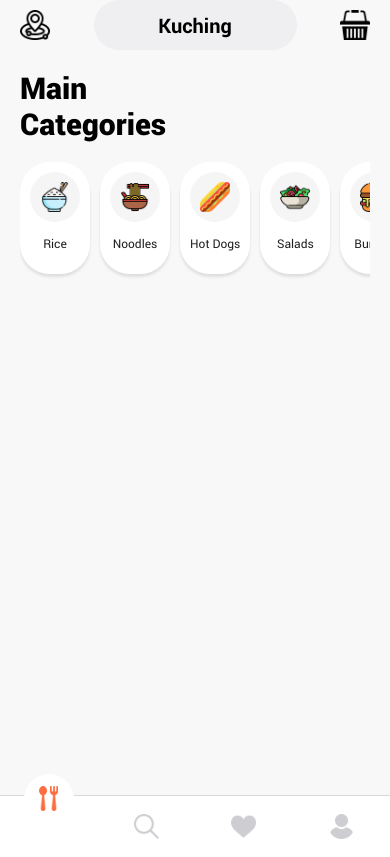
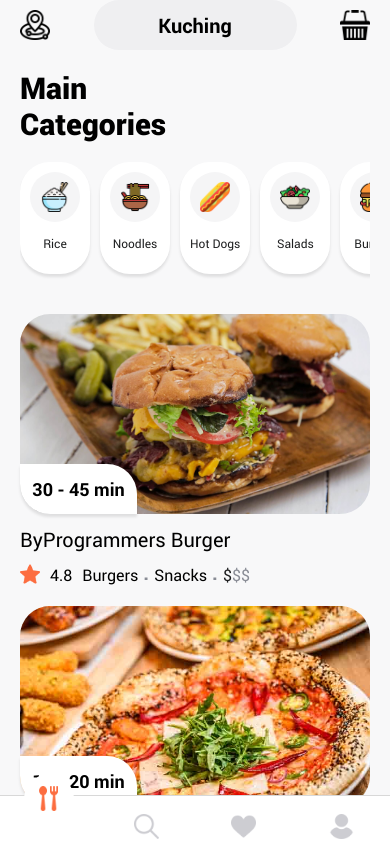
Before and after one commit to thiago-porto25/react-native-delivery-app, a React Native app: screen /Home in a window 390 px wide. Built offline with nearby package versions, Linux system fonts and the light colour scheme.

Commit message:
finish creation and styling of home screen

```diff
--- a/app.json
+++ b/app.json
@@ -13,9 +13,7 @@
     "updates": {
       "fallbackToCacheTimeout": 0
     },
-    "assetBundlePatterns": [
-      "**/*"
-    ],
+    "assetBundlePatterns": ["**/*"],
     "ios": {
       "supportsTablet": true
     },
--- a/components/home/Header.js
+++ b/components/home/Header.js
@@ -1,12 +1,9 @@
 import React from 'react'
 import { Text, View, TouchableOpacity, Image } from 'react-native'
-import AppLoading from 'expo-app-loading'
 import { icons, SIZES, COLORS, FONTS } from '../../constants'
 
-const Header = ({ fontsLoaded, currentLocation }) => {
-  return !fontsLoaded ? (
-    <AppLoading />
-  ) : (
+const Header = ({ currentLocation }) => {
+  return (
     <View style={{ flexDirection: 'row', height: 50 }}>
       <TouchableOpacity
         style={{
--- /dev/null
+++ b/components/home/RestaurantList.js
@@ -0,0 +1,130 @@
+import React from 'react'
+import {
+  StyleSheet,
+  Text,
+  View,
+  FlatList,
+  Image,
+  TouchableOpacity,
+} from 'react-native'
+import { SIZES, COLORS, FONTS, icons } from '../../constants'
+
+const RestaurantList = ({
+  restaurants,
+  styles,
+  categories,
+  currentLocation,
+  navigation,
+}) => {
+  function getCategoryNameById(id) {
+    const category = categories.filter((item) => item.id === id)
+
+    return category.length > 0 ? category[0].name : ''
+  }
+
+  const renderItem = ({ item }) => (
+    <TouchableOpacity
+      style={{ marginBottom: SIZES.padding * 2 }}
+      onPress={() =>
+        navigation.navigate('Restaurant', { item, currentLocation })
+      }
+    >
+      <View style={{ marginBottom: SIZES.padding }}>
+        <Image
+          source={item.photo}
+          resizeMode="cover"
+          style={{
+            width: '100%',
+            height: 200,
+            borderRadius: SIZES.radius,
+          }}
+        />
+
+        <View
+          style={{
+            position: 'absolute',
+            bottom: 0,
+            height: 50,
+            width: SIZES.width * 0.3,
+            backgroundColor: COLORS.white,
+            borderTopRightRadius: SIZES.radius,
+            borderBottomLeftRadius: SIZES.radius,
+            alignItems: 'center',
+            justifyContent: 'center',
+            ...styles.shadow,
+          }}
+        >
+          <Text style={{ ...FONTS.h4 }}>{item.duration}</Text>
+        </View>
+      </View>
+
+      <Text style={{ ...FONTS.body2 }}>{item.name}</Text>
+
+      <View style={{ marginTop: SIZES.padding, flexDirection: 'row' }}>
+        <Image
+          source={icons.star}
+          style={{
+            height: 20,
+            width: 20,
+            tintColor: COLORS.primary,
+            marginRight: 10,
+          }}
+        />
+
+        <Text style={{ ...FONTS.body3 }}>{item.rating}</Text>
+
+        <View style={{ flexDirection: 'row', marginLeft: 10 }}>
+          {item.categories.map((categoryId) => (
+            <View key={categoryId} style={{ flexDirection: 'row' }}>
+              <Text style={{ ...FONTS.body3 }}>
+                {getCategoryNameById(categoryId)}
+              </Text>
+
+              <Text
+                style={{
+                  ...FONTS.h3,
+                  color: COLORS.darkGray,
+                  marginTop: -3,
+                }}
+              >
+                {' '}
+                .{' '}
+              </Text>
+            </View>
+          ))}
+
+          {[1, 2, 3].map((priceRating) => (
+            <Text
+              key={priceRating}
+              style={{
+                ...FONTS.body3,
+                color:
+                  priceRating <= item.priceRating
+                    ? COLORS.black
+                    : COLORS.darkGray,
+              }}
+            >
+              $
+            </Text>
+          ))}
+        </View>
+      </View>
+    </TouchableOpacity>
+  )
+
+  return (
+    <FlatList
+      data={restaurants}
+      keyExtractor={(item) => `${item.id}`}
+      renderItem={renderItem}
+      contentContainerStyle={{
+        paddingHorizontal: SIZES.padding * 2,
+        paddingBottom: 30,
+      }}
+    ></FlatList>
+  )
+}
+
+export default RestaurantList
+
+const styles = StyleSheet.create({})
--- a/components/home/index.js
+++ b/components/home/index.js
@@ -1,2 +1,3 @@
 export { default as Header } from './Header'
 export { default as MainCategories } from './MainCategories'
+export { default as RestaurantList } from './RestaurantList'
--- a/navigation/tabs.js
+++ b/navigation/tabs.js
@@ -15,8 +15,19 @@ const TabBarCustomButton = ({ accessibilityState, children, onPress }) => {
   const isSelected = accessibilityState.selected
 
   return isSelected ? (
-    <View style={{ flex: 1, alignItems: 'center' }}>
-      <View style={{ flexDirection: 'row', position: 'absolute', top: 0 }}>
+    <View
+      style={{
+        flex: 1,
+        alignItems: 'center',
+      }}
+    >
+      <View
+        style={{
+          flexDirection: 'row',
+          position: 'absolute',
+          top: 0,
+        }}
+      >
         <View style={{ flex: 1, backgroundColor: COLORS.white }}></View>
 
         <Svg width={70} height={61} viewBox="0 0 75 61">
@@ -68,10 +79,10 @@ const CustomTabBar = (props) =>
           backgroundColor: COLORS.white,
         }}
       ></View>
-      <BottomTabBar {...props} />
+      <BottomTabBar {...props.props} />
     </View>
   ) : (
-    <BottomTabBar {...props} />
+    <BottomTabBar {...props.props} />
   )
 
 const Tabs = () => {
@@ -82,7 +93,7 @@ const Tabs = () => {
         headerShown: false,
         tabBarShowLabel: false,
         style: {
-          backgroundColor: 'transparent',
+          backgroundColor: COLORS.transparent,
           borderTopWidth: 0,
           elevation: 0,
           left: 0,
@@ -90,7 +101,7 @@ const Tabs = () => {
           right: 0,
         },
       }}
-      tabBar={(props) => <CustomTabBar {...props} />}
+      tabBar={(props) => <CustomTabBar props={props} />}
     >
       <Tab.Screen
         name="HomeTab"
--- a/screens/Home.js
+++ b/screens/Home.js
@@ -1,7 +1,8 @@
 import React, { useState } from 'react'
 import { useFonts } from 'expo-font'
+import AppLoading from 'expo-app-loading'
 import { icons, images, SIZES, COLORS, FONTS } from '../constants'
-import { Header, MainCategories } from '../components/home'
+import { Header, MainCategories, RestaurantList } from '../components/home'
 import { StyleSheet, SafeAreaView, StatusBar, Platform } from 'react-native'
 import {
   categoryData,
@@ -9,11 +10,16 @@ import {
   restaurantData,
 } from '../utils/dummyData'
 
-const Home = () => {
+const Home = ({ navigation }) => {
   const [categories, setCategories] = useState(categoryData)
   const [selectedCategory, setSelectedCategory] = useState(null)
   const [restaurants, setRestaurants] = useState(restaurantData)
   const [currentLocation, setCurrentLocation] = useState(initialCurrentLocation)
+  const [fontsLoaded] = useFonts({
+    'Roboto-Black': require('../assets/fonts/Roboto-Black.ttf'),
+    'Roboto-Bold': require('../assets/fonts/Roboto-Bold.ttf'),
+    'Roboto-Regular': require('../assets/fonts/Roboto-Regular.ttf'),
+  })
 
   function handleSelectCategory(category) {
     const restaurantList = restaurantData.filter((item) =>
@@ -25,21 +31,30 @@ const Home = () => {
     setSelectedCategory(category)
   }
 
-  let [fontsLoaded] = useFonts({
-    'Roboto-Black': require('../assets/fonts/Roboto-Black.ttf'),
-    'Roboto-Bold': require('../assets/fonts/Roboto-Bold.ttf'),
-    'Roboto-Regular': require('../assets/fonts/Roboto-Regular.ttf'),
-  })
-
   return (
     <SafeAreaView style={styles.container}>
-      <Header currentLocation={currentLocation} fontsLoaded={fontsLoaded} />
+      {fontsLoaded ? (
+        <>
+          <Header currentLocation={currentLocation} />
+
           <MainCategories
             handleSelect={handleSelectCategory}
             categories={categories}
             selectedCategory={selectedCategory}
             styles={styles}
           />
+
+          <RestaurantList
+            categories={categories}
+            restaurants={restaurants}
+            styles={styles}
+            currentLocation={currentLocation}
+            navigation={navigation}
+          />
+        </>
+      ) : (
+        <AppLoading />
+      )}
     </SafeAreaView>
   )
 }
--- a/utils/dummyData.js
+++ b/utils/dummyData.js
@@ -73,7 +73,7 @@ export const restaurantData = [
     rating: 4.8,
     categories: [5, 7],
     priceRating: affordable,
-    photo: images.burger_restaurant_1,
+    photo: images.burger_restaurant,
     duration: '30 - 45 min',
     location: {
       latitude: 1.5347282806345879,
```
Lines whose indentation alone changed are shown as unchanged.
